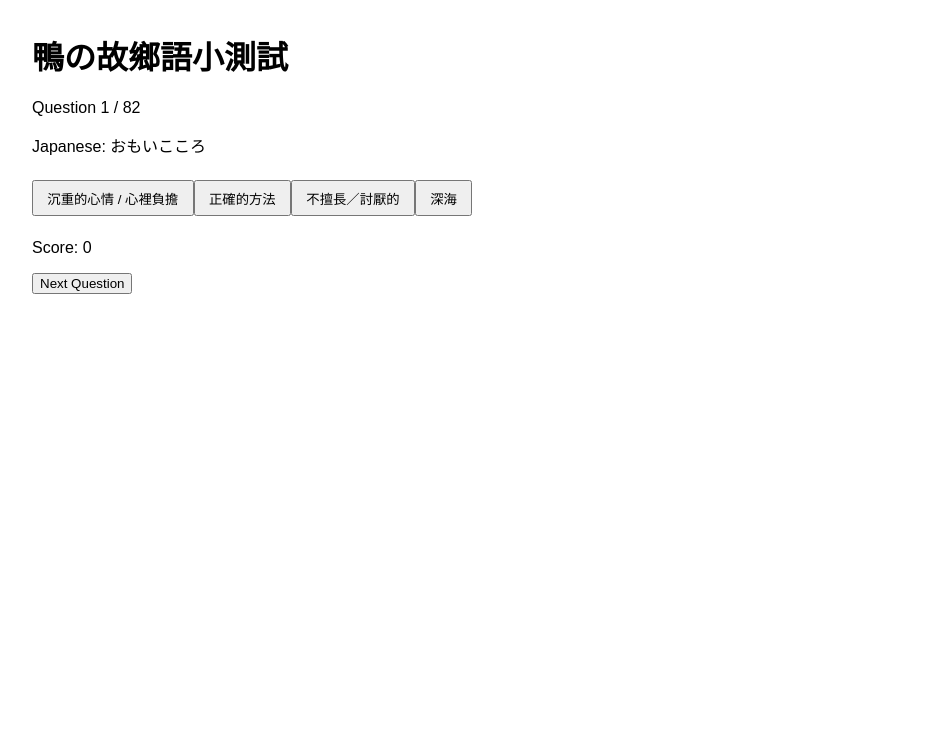
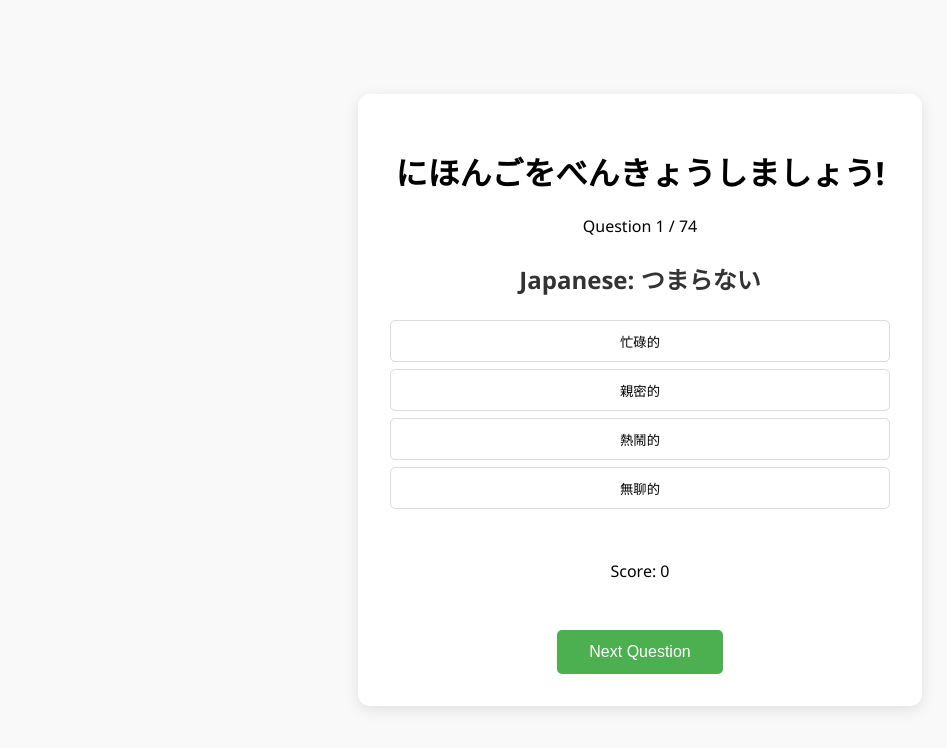
Before and after one commit to arthurchuang/japanese_quiz, a plain HTML site: page index.html in a window 1280 px wide. Shown: the whole page, without its empty margins (0-947 px from the left). Drawn offline with Linux system fonts and the light colour scheme.

Commit message:
Modify content and text positions

```diff
--- a/index.html
+++ b/index.html
@@ -1,78 +1,138 @@
 <!DOCTYPE html>
 <html lang="en">
+
 <head>
   <meta charset="UTF-8">
-<title>Japanese → Mandarin Quiz</title>
+  <title>Japanese vs. Mandarin Quiz</title>
   <style>
-  body { font-family: Arial, sans-serif; margin: 2em; }
-  .option { margin: 0.5em 0; padding: 0.5em 1em; }
-  #feedback { margin-top: 1em; font-weight: bold; }
-  #score { margin-top: 1em; }
+    /* Use Flexbox to center everything in the viewport */
+    body {
+      font-family: 'Segoe UI', Tahoma, Geneva, Verdana, sans-serif;
+      margin: 0;
+      display: flex;
+      flex-direction: column;
+      align-items: center;
+      justify-content: center;
+      min-height: 100vh;
+      background-color: #f9f9f9;
+      text-align: center;
+      /* Centers text inside paragraphs */
+    }
+
+    /* A container to keep things neat */
+    .quiz-container {
+      background: white;
+      padding: 2rem;
+      border-radius: 12px;
+      box-shadow: 0 4px 15px rgba(0, 0, 0, 0.1);
+      max-width: 500px;
+      width: 90%;
+    }
+
+    /* Make buttons stack and look nicer */
+    .option {
+      display: block;
+      width: 100%;
+      margin: 0.5em 0;
+      padding: 0.8em;
+      cursor: pointer;
+      border: 1px solid #ddd;
+      border-radius: 5px;
+      background-color: #fff;
+      transition: background 0.2s;
+    }
+
+    .option:hover {
+      background-color: #f0f0f0;
+    }
+
+    #japaneseWord {
+      font-size: 1.5rem;
+      font-weight: bold;
+      color: #333;
+      margin: 1em 0;
+    }
+
+    #feedback {
+      margin-top: 1em;
+      font-weight: bold;
+      min-height: 1.2em;
+    }
+
+    /* The "Next" button styling */
+    .next-btn {
+      margin-top: 2em;
+      padding: 0.8em 2em;
+      background-color: #4CAF50;
+      color: white;
+      border: none;
+      border-radius: 5px;
+      cursor: pointer;
+      font-size: 1rem;
+    }
+
+    .next-btn:hover {
+      background-color: #45a049;
+    }
   </style>
 </head>
+
 <body>
 
-<h1>鴨の故鄉語小測試</h1>
+  <div class="quiz-container">
+    <h1>にほんごをべんきょうしましょう!</h1>
     <p id="progress"></p>
     <p id="japaneseWord"></p>
     <div id="options"></div>
     <p id="feedback"></p>
     <p id="score"></p>
-<button onclick="nextQuestion()">Next Question</button>
-
+    <button class="next-btn" onclick="nextQuestion()">Next Question</button>
+  </div>
   <script>
     // Hardcoded vocabulary list
     const data = [
-  { japanese: "たかいくるま", mandarin: "昂貴的車" },
-  { japanese: "たかいびる", mandarin: "高樓" },
-  { japanese: "たかいやま", mandarin: "高山" },
-  { japanese: "たかいかめら", mandarin: "昂貴的相機" },
-  { japanese: "たかいれすとらん", mandarin: "昂貴的餐廳" },
-  { japanese: "あたらしいくるま", mandarin: "新車" },
-  { japanese: "たかいぱそこん", mandarin: "昂貴的電腦" },
-  { japanese: "たかいほてる", mandarin: "昂貴的飯店" },
-  { japanese: "たかいこーひー", mandarin: "昂貴的咖啡" },
-  { japanese: "つよいかぜ", mandarin: "強風" },
-  { japanese: "つよいひと", mandarin: "強壯的人" },
-  { japanese: "はやいじかん", mandarin: "早的時間（也可表示快）" },
-  { japanese: "ひろいへや", mandarin: "寬敞的房間" },
-  { japanese: "あたたかいへや", mandarin: "溫暖的房間" },
-  { japanese: "かるいバッグ", mandarin: "輕便的包包" },
-  { japanese: "くらいへや", mandarin: "黑暗的房間" },
-  { japanese: "くらいきもち", mandarin: "沮喪的心情" },
-  { japanese: "ちかいくに", mandarin: "鄰近的國家" },
-  { japanese: "ながいかみ", mandarin: "長頭髮" },
-  { japanese: "おもしろいゲーム", mandarin: "有趣的遊戲" },
-  { japanese: "ふといき", mandarin: "粗的樹" },
-  { japanese: "ふかいうみ", mandarin: "深海" },
-  { japanese: "いそがしいしごと", mandarin: "忙碌的工作" },
-  { japanese: "ただしいしゅだん", mandarin: "正確的方法" },
-  { japanese: "たのしいじかん", mandarin: "快樂的時間" },
-  { japanese: "したしいともだち", mandarin: "親密的朋友" },
-  { japanese: "ふるいしゃしん", mandarin: "舊照片" },
-  { japanese: "わるいてんき", mandarin: "壞天氣" },
-  { japanese: "やすいたべもの", mandarin: "便宜的食物" },
-  { japanese: "ひくいいえ", mandarin: "矮房子" },
-  { japanese: "まずいたべもの", mandarin: "難吃的食物" },
-  { japanese: "つめたいみず", mandarin: "冰水 / 冷水" },
-  { japanese: "うすいほん", mandarin: "薄書 / 薄的書" },
-  { japanese: "よわいくすり", mandarin: "效力弱的藥" },
-  { japanese: "おそいくるま", mandarin: "慢車 / 行駛慢的車" },
-  { japanese: "せまいみち", mandarin: "狹小的路" },
-  { japanese: "すずしいへや", mandarin: "涼爽的房間" },
-  { japanese: "おもいこころ", mandarin: "沉重的心情 / 心裡負擔" },
-  { japanese: "あかるいへや", mandarin: "明亮的房間" },
-  { japanese: "とおいくに", mandarin: "遙遠的國家" },
-  { japanese: "みじかいかみ", mandarin: "短髮" },
-  { japanese: "つまらないしごと", mandarin: "無聊的工作" },
-  { japanese: "ほそいえんぴつ", mandarin: "細鉛筆" },
-  { japanese: "あさいかわ", mandarin: "淺河" },
+      { japanese: "たかい", mandarin: "昂貴的/高的" },
+      { japanese: "あたらしい", mandarin: "新的" },
+      { japanese: "つよい", mandarin: "強的/強壯的" },
+      { japanese: "はやい", mandarin: "快的" },
+      { japanese: "ひろい", mandarin: "寬敞的" },
+      { japanese: "あたたかい", mandarin: "溫暖的" },
+      { japanese: "かるい", mandarin: "輕的" },
+      { japanese: "くらい", mandarin: "黑暗的" },
+      { japanese: "くらい", mandarin: "沮喪的" },
+      { japanese: "ちかい", mandarin: "鄰近的" },
+      { japanese: "ながい", mandarin: "長的" },
+      { japanese: "おもしろい", mandarin: "有趣的" },
+      { japanese: "ふとい", mandarin: "粗的" },
+      { japanese: "ふかい", mandarin: "深的" },
+      { japanese: "いそがしい", mandarin: "忙碌的" },
+      { japanese: "ただしい", mandarin: "正確的" },
+      { japanese: "たのしい", mandarin: "快樂的" },
+      { japanese: "したしい", mandarin: "親密的" },
+      { japanese: "ふるい", mandarin: "舊的" },
+      { japanese: "わるい", mandarin: "壞的" },
+      { japanese: "やすい", mandarin: "便宜的" },
+      { japanese: "ひくい", mandarin: "矮的" },
+      { japanese: "まずい", mandarin: "難吃的" },
+      { japanese: "つめたい", mandarin: "冰的 / 冷的" },
+      { japanese: "うすい", mandarin: "薄的" },
+      { japanese: "よわい", mandarin: "效力弱的" },
+      { japanese: "おそい", mandarin: "慢的" },
+      { japanese: "せまい", mandarin: "狹小的" },
+      { japanese: "すずしい", mandarin: "涼爽的" },
+      { japanese: "おもい", mandarin: "沉重的" },
+      { japanese: "あかるい", mandarin: "明亮的" },
+      { japanese: "とおい", mandarin: "遙遠的" },
+      { japanese: "みじかい", mandarin: "短的" },
+      { japanese: "つまらない", mandarin: "無聊的" },
+      { japanese: "ほそい", mandarin: "細的" },
+      { japanese: "あさい", mandarin: "淺的" },
       { japanese: "おおい", mandarin: "多的" },
       { japanese: "すくない", mandarin: "少的" },
-  { japanese: "むずかしいテスト", mandarin: "很難的考試" },
-  { japanese: "あまいアメ", mandarin: "甜的糖果" },
-  { japanese: "やさしいせんせい", mandarin: "親切的老師" },
-  { japanese: "からいたべもの", mandarin: "辣的食物" },
+      { japanese: "むずかしい", mandarin: "很難的" },
+      { japanese: "あまい", mandarin: "甜的" },
+      { japanese: "やさしい", mandarin: "親切的" },
+      { japanese: "からい", mandarin: "辣的" },
       { japanese: "まるい", mandarin: "圓的" },
       { japanese: "あぶない", mandarin: "危險的" },
       { japanese: "きたない", mandarin: "髒的／不乾淨的" },
@@ -175,4 +235,5 @@ nextQuestion();
   </script>
 
 </body>
+
 </html>
```
Lines whose indentation alone changed are shown as unchanged.
